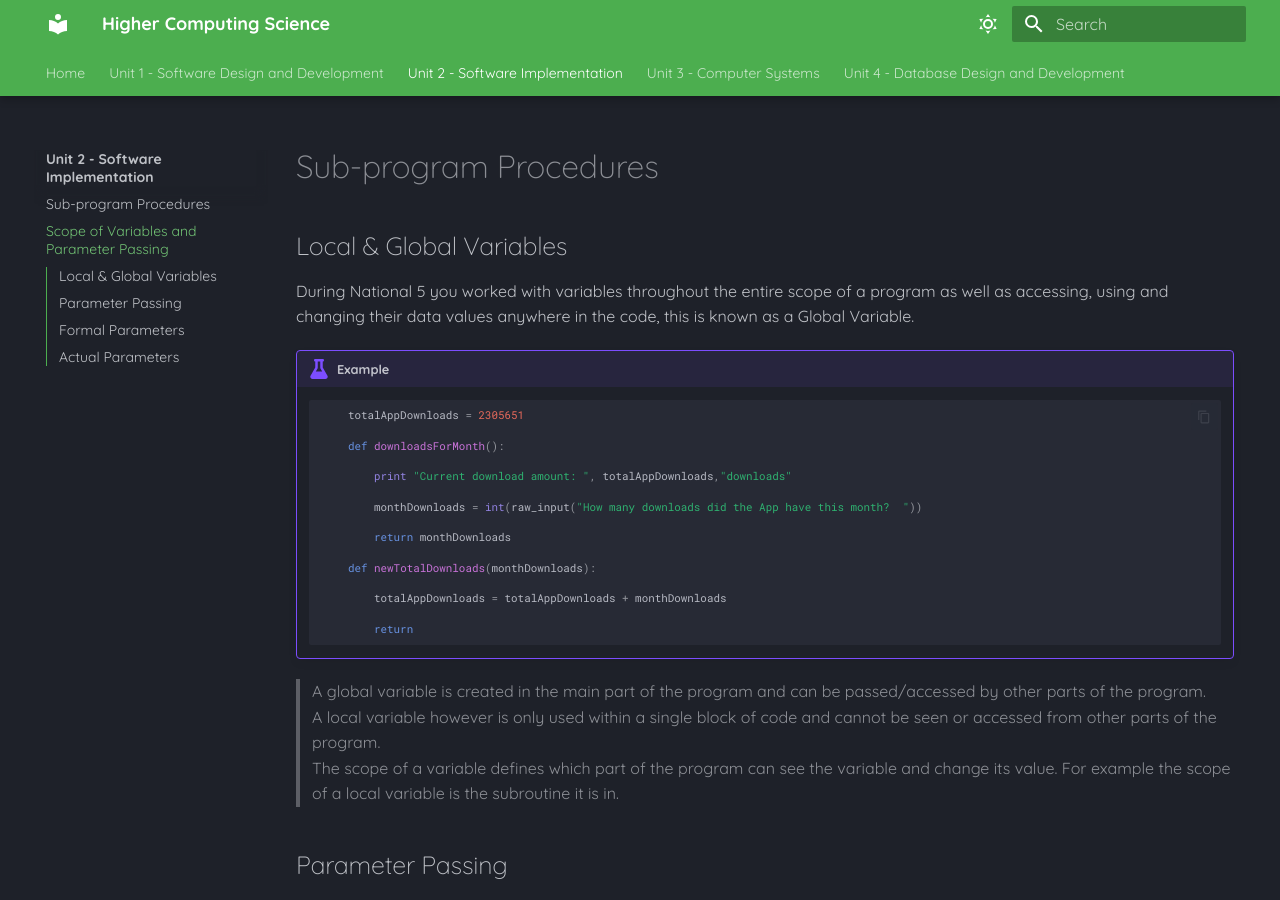
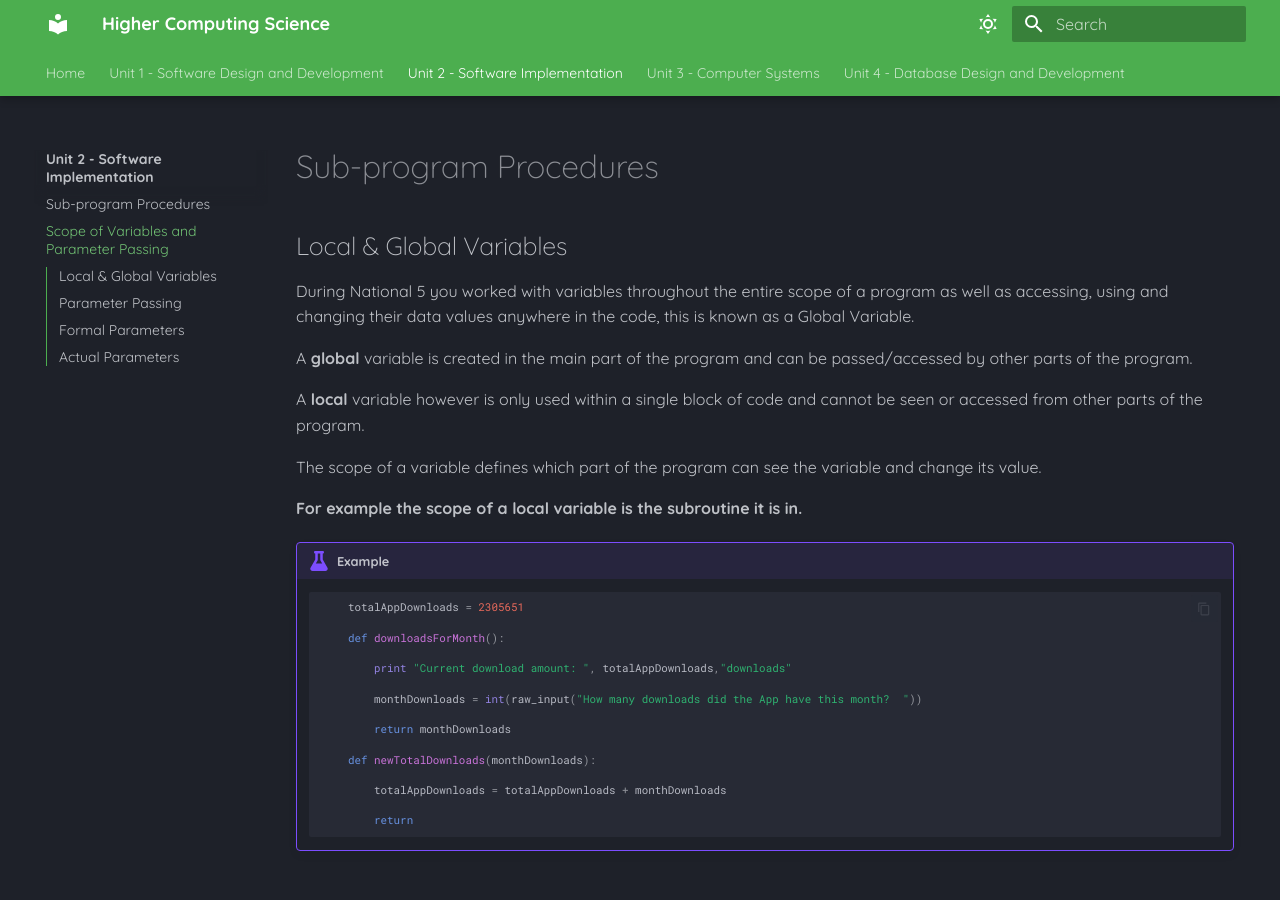
Before and after one commit to Mr-Wood-CS/Higher-Computing-Science-MD-Files, an MkDocs documentation site: the page built from docs/SI/02-Scope-of-Variables-and-Parameter-Passing.md, in a window 1280 px wide and 900 px high. Built offline with MkDocs 1.6.1 and Material for MkDocs 9.7.7, drawn with Linux system fonts in a browser that asks for light colours; part of the change alters nothing that is shown.

Commit message:
Update 02-Scope-of-Variables-and-Parameter-Passing.md

````diff
--- a/docs/SI/02-Scope-of-Variables-and-Parameter-Passing.md
+++ b/docs/SI/02-Scope-of-Variables-and-Parameter-Passing.md
@@ -3,6 +3,15 @@
 ## Local & Global Variables
 
 During National 5 you worked with variables throughout the entire scope of a program as well as accessing, using and changing their data values anywhere in the code, this is known as a Global Variable.
+
+A __global__ variable is created in the main part of the program and can be passed/accessed by other parts of the program.
+
+A __local__ variable however is only used within a single block of code and cannot be seen or accessed from other parts of the program.
+
+The scope of a variable defines which part of the program can see the variable and change its value.
+
+__For example the scope of a local variable is the subroutine it is in.__
+
 !!! example
 
 	```Python
@@ -22,16 +31,6 @@ During National 5 you worked with variables throughout the entire scope of a pro
 
 		    return
 	```
-
-
-
-
-
-> A global variable is created in the main part of the program and can be passed/accessed by other parts of the program.
-</br>
-> A local variable however is only used within a single block of code and cannot be seen or accessed from other parts of the program.
-</br>
-> The scope of a variable defines which part of the program can see the variable and change its value. For example the scope of a local variable is the subroutine it is in.
 
 ## Parameter Passing
 
````
